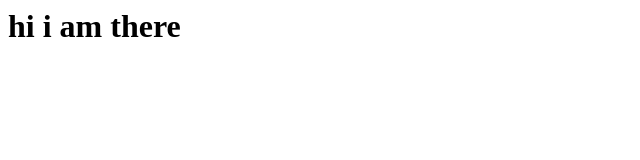
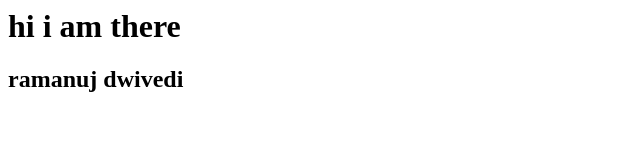
Before and after one commit to rdcreator/rdcreator.github.io, a plain HTML site: page index.html in a window 1280 px wide. Shown: the whole page, without its empty margins (0-640 px from the left). Drawn offline with Linux system fonts and the light colour scheme.

Commit message:
Update index.html

```diff
--- a/index.html
+++ b/index.html
@@ -4,6 +4,7 @@
     </title>
     <body>
       <h1>hi i am there</h1>
+      <h2>ramanuj dwivedi</h2>
     </body>
   </head>
 </html>
```
